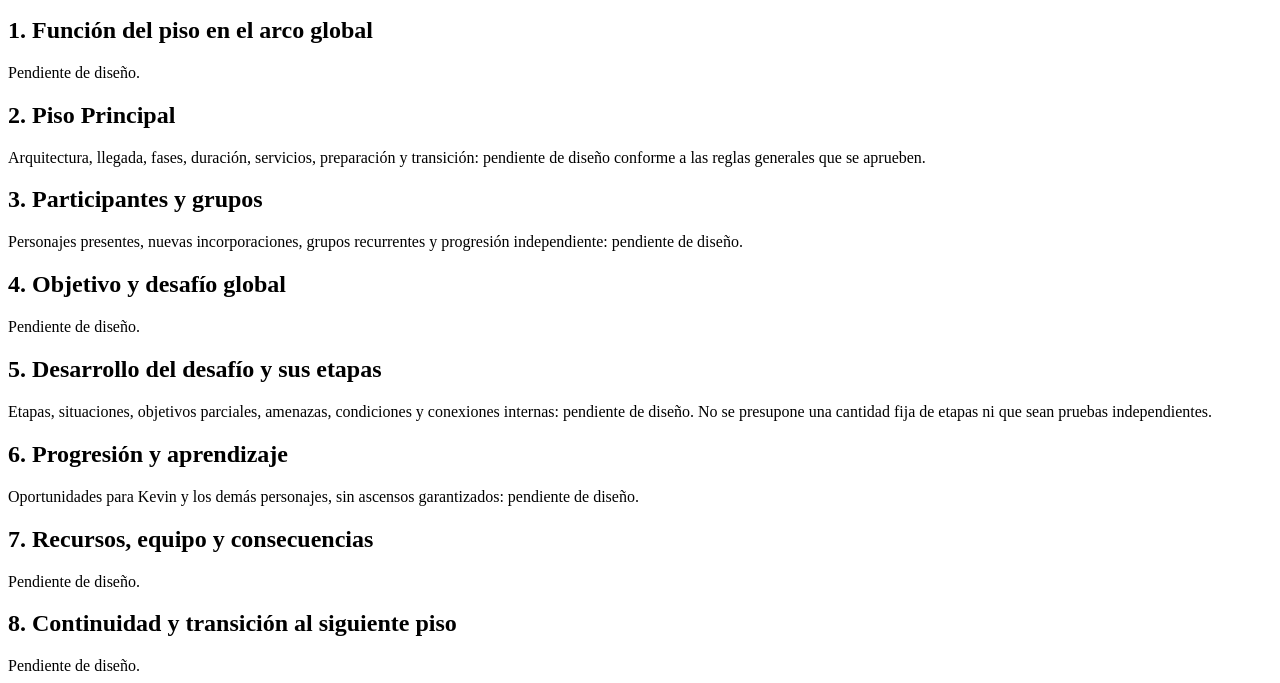
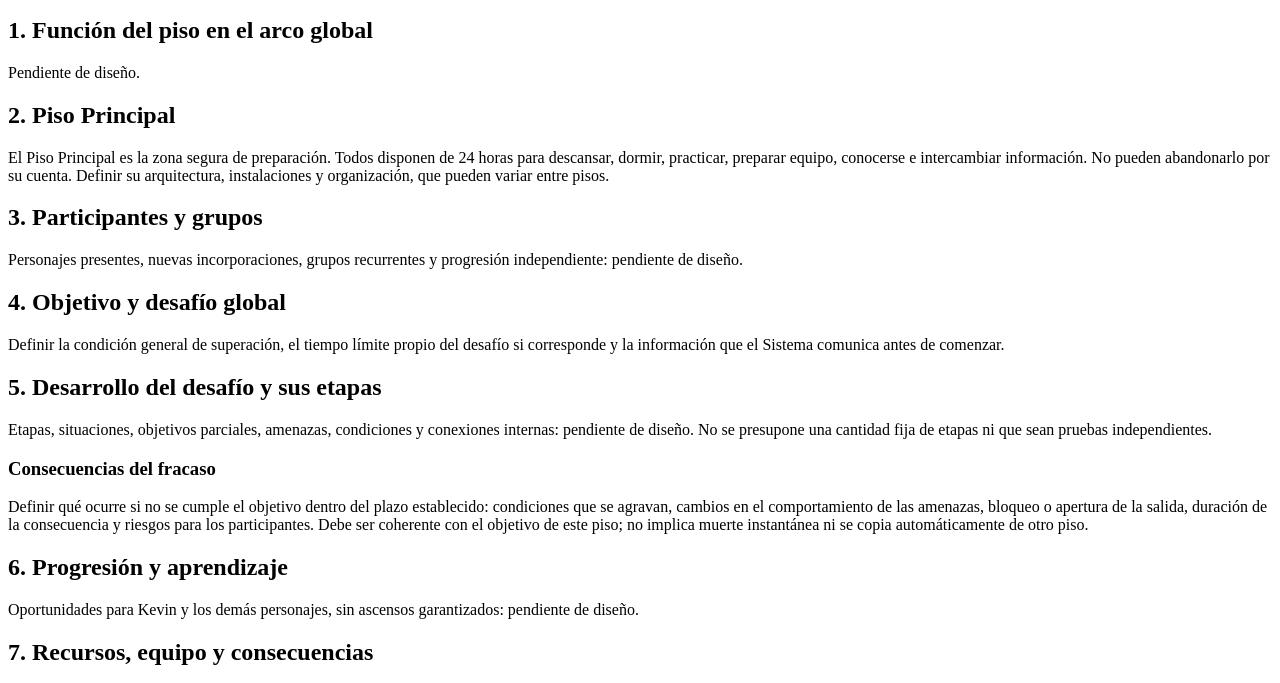
Before and after one commit to ddfakke7-beep/mi-novela, a plain HTML site: page NUESTRO-PROYECTO/PISOS/piso-03/diseño.html in a window 1280 px wide. Shown: the part 101-784 px from the top of the page. Drawn offline with Linux system fonts and the light colour scheme.

Commit message:
Añade preparación de 24h y diseño específico del fracaso

```diff
--- a/NUESTRO-PROYECTO/PISOS/piso-03/diseño.html
+++ b/NUESTRO-PROYECTO/PISOS/piso-03/diseño.html
@@ -12,13 +12,15 @@
 <h2>1. Función del piso en el arco global</h2>
 <p>Pendiente de diseño.</p>
 <h2>2. Piso Principal</h2>
-<p>Arquitectura, llegada, fases, duración, servicios, preparación y transición: pendiente de diseño conforme a las reglas generales que se aprueben.</p>
+<p>El Piso Principal es la zona segura de preparación. Todos disponen de 24 horas para descansar, dormir, practicar, preparar equipo, conocerse e intercambiar información. No pueden abandonarlo por su cuenta. Definir su arquitectura, instalaciones y organización, que pueden variar entre pisos.</p>
 <h2>3. Participantes y grupos</h2>
 <p>Personajes presentes, nuevas incorporaciones, grupos recurrentes y progresión independiente: pendiente de diseño.</p>
 <h2>4. Objetivo y desafío global</h2>
-<p>Pendiente de diseño.</p>
+<p>Definir la condición general de superación, el tiempo límite propio del desafío si corresponde y la información que el Sistema comunica antes de comenzar.</p>
 <h2>5. Desarrollo del desafío y sus etapas</h2>
 <p>Etapas, situaciones, objetivos parciales, amenazas, condiciones y conexiones internas: pendiente de diseño. No se presupone una cantidad fija de etapas ni que sean pruebas independientes.</p>
+<h3>Consecuencias del fracaso</h3>
+<p>Definir qué ocurre si no se cumple el objetivo dentro del plazo establecido: condiciones que se agravan, cambios en el comportamiento de las amenazas, bloqueo o apertura de la salida, duración de la consecuencia y riesgos para los participantes. Debe ser coherente con el objetivo de este piso; no implica muerte instantánea ni se copia automáticamente de otro piso.</p>
 <h2>6. Progresión y aprendizaje</h2>
 <p>Oportunidades para Kevin y los demás personajes, sin ascensos garantizados: pendiente de diseño.</p>
 <h2>7. Recursos, equipo y consecuencias</h2>
```
